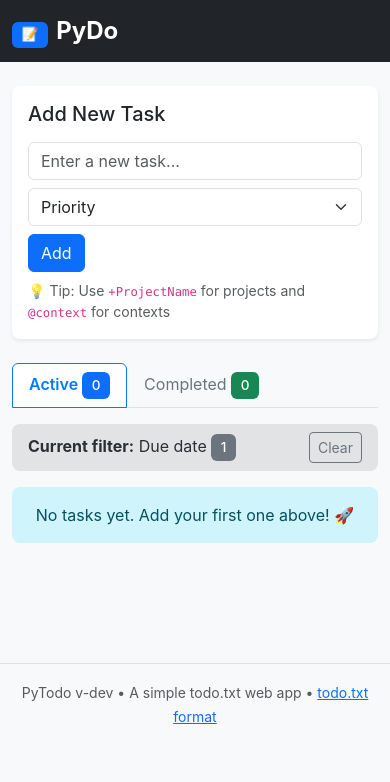
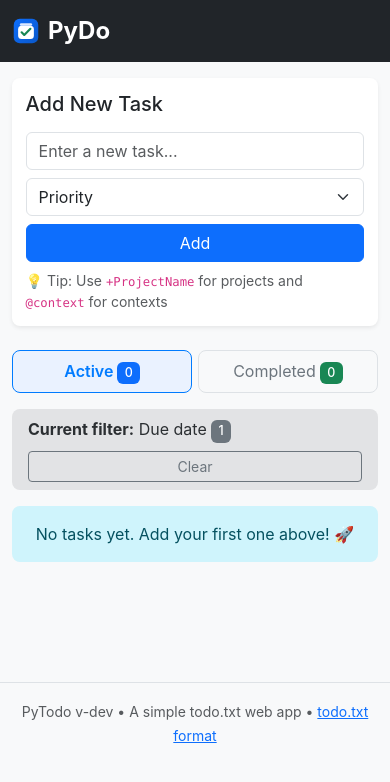
Before and after one commit to viper3400/pydo, a Flask app: page /due/1 in a window 390 px wide. Shown: the top 782 px of the page. Run offline with Flask 3, Linux system fonts and the light colour scheme.

Commit message:
feat: improve mobile UX, filtering clarity, and task metadata handling

```diff
--- a/app.py
+++ b/app.py
@@ -503,6 +503,17 @@ def format_date(date_str):
         return date_str
 
 
+@app.template_filter('format_due_date')
+def format_due_date(date_str):
+    """Format due date with weekday for calendar-style display."""
+    from datetime import datetime
+    try:
+        date_obj = datetime.strptime(date_str, "%Y-%m-%d")
+        return date_obj.strftime("%a, %b %d, %Y")
+    except:
+        return date_str
+
+
 @app.template_filter('is_overdue')
 def is_overdue(date_str):
     """Check if date is overdue (in the past)."""
--- a/static/style.css
+++ b/static/style.css
@@ -277,12 +277,117 @@ body {
         margin-top: 2rem;
     }
 
-    .todo-item .card-body {
+    .form-control, .form-select {
+        max-width: 100% !important;
+    }
+}
+
+@media (max-width: 767px) {
+    main.py-4 {
+        padding-top: 1rem !important;
+        padding-bottom: 1.5rem !important;
+    }
+
+    .container-lg {
+        padding-left: 0.75rem;
+        padding-right: 0.75rem;
+    }
+
+    .card-body {
+        padding: 0.85rem !important;
+    }
+
+    .add-todo-form {
+        display: grid !important;
+        grid-template-columns: 1fr;
+        gap: 0.5rem !important;
+    }
+
+    .add-todo-form .form-select,
+    .add-todo-form .btn {
+        width: 100%;
+        max-width: none !important;
+    }
+
+    .nav-tabs {
+        display: grid;
+        grid-template-columns: 1fr 1fr;
+        gap: 0.35rem;
+        border-bottom: 0;
+    }
+
+    .nav-tabs .nav-item {
+        margin-bottom: 0;
+    }
+
+    .nav-tabs .nav-link {
+        border: 1px solid var(--border-color);
+        border-radius: 0.5rem;
+        text-align: center;
+        margin-bottom: 0;
+    }
+
+    .nav-tabs .nav-link.active {
+        background-color: #eaf2ff;
+    }
+
+    .active-filter-alert {
+        flex-direction: column;
+        align-items: stretch !important;
+        gap: 0.5rem;
+    }
+
+    .active-filter-alert .btn {
+        width: 100%;
+    }
+
+    .todo-item .card-body.todo-row {
+        display: grid !important;
+        grid-template-columns: 1.35rem minmax(0, 1fr) auto;
+        align-items: start !important;
+        column-gap: 0.55rem;
+        row-gap: 0.35rem;
+        padding: 0.65rem 0.75rem !important;
+    }
+
+    .todo-content {
+        min-width: 0;
+    }
+
+    .todo-checkbox {
+        margin-top: 0.1rem;
+    }
+
+    .todo-text {
+        font-size: 0.95rem;
+    }
+
+    .task-text {
+        margin-left: 0.3rem;
+    }
+
+    .delete-form .btn {
+        line-height: 1.1;
+        padding: 0.2rem 0.45rem;
+    }
+
+    .task-group-divider span {
+        font-size: 0.82rem;
+    }
+
+    .badge {
+        font-size: 0.78rem;
+        padding: 0.3rem 0.45rem;
+    }
+
+    .edit-form .d-flex.gap-1 {
         flex-direction: column;
     }
 
-    .form-control, .form-select {
-        max-width: 100% !important;
+    .edit-form .d-flex.gap-1 .form-select,
+    .edit-form .d-flex.gap-1 .btn {
+        width: 100%;
+        max-width: none !important;
     }
 }
 
--- a/templates/base.html
+++ b/templates/base.html
@@ -4,6 +4,7 @@
     <meta charset="UTF-8">
     <meta name="viewport" content="width=device-width, initial-scale=1.0">
     <title>{% block title %}PyTodo{% endblock %}</title>
+    <link rel="icon" type="image/svg+xml" href="{{ url_for('static', filename='favicon.svg') }}">
     <link href="https://cdn.jsdelivr.net/npm/bootstrap@5.3.0/dist/css/bootstrap.min.css" rel="stylesheet">
     <link rel="stylesheet" href="{{ url_for('static', filename='style.css') }}">
     {% block extra_css %}{% endblock %}
@@ -12,7 +13,13 @@
     <nav class="navbar navbar-expand-lg navbar-dark bg-dark sticky-top">
         <div class="container-lg">
             <a class="navbar-brand" href="{{ url_for('index') }}">
-                <span class="badge bg-primary me-2">📝</span>PyDo
+                <img
+                    src="{{ url_for('static', filename='favicon.svg') }}"
+                    alt=""
+                    width="28"
+                    height="28"
+                    class="me-2 align-text-bottom"
+                >PyDo
             </a>
             {% if config.AUTH_ENABLED and session.get('authenticated') %}
                 <a href="{{ url_for('logout') }}" class="btn btn-outline-light btn-sm">Logout</a>
--- a/templates/index.html
+++ b/templates/index.html
@@ -10,7 +10,7 @@
         <div class="card mb-4 shadow-sm">
             <div class="card-body">
                 <h5 class="card-title mb-3">Add New Task</h5>
-                <form method="POST" action="{{ url_for('add_todo') }}" class="d-flex gap-2 flex-wrap">
+                <form method="POST" action="{{ url_for('add_todo') }}" class="d-flex gap-2 flex-wrap add-todo-form">
                     <input type="text" class="form-control flex-grow-1" name="text" placeholder="Enter a new task..." required minlength="1">
                     <select class="form-select" name="priority" style="min-width: 150px; max-width: 170px;">
                         <option value="">Priority</option>
@@ -41,7 +41,7 @@
         </ul>
 
         {% if filter_by not in ['active', 'completed', 'all'] %}
-            <div class="alert alert-secondary py-2 px-3 mb-3 d-flex justify-content-between align-items-center">
+            <div class="alert alert-secondary py-2 px-3 mb-3 d-flex justify-content-between align-items-center active-filter-alert">
                 <div>
                     <strong>Current filter:</strong>
                     {% if filter_by == 'project' %}
@@ -55,7 +55,7 @@
                     {% elif filter_by == 'waiting_for' %}
                         Waiting for <span class="badge bg-info text-dark">{{ filter_value }}</span>
                     {% elif filter_by == 'due' %}
-                        Due date <span class="badge bg-secondary">{{ filter_value | format_date }}</span>
+                        Due date <span class="badge bg-secondary">{{ filter_value | format_due_date }}</span>
                     {% else %}
                         {{ filter_by }}{% if filter_value %}: {{ filter_value }}{% endif %}
                     {% endif %}
@@ -118,7 +118,7 @@
                     {% endif %}
 
                     <div class="card mb-2 todo-item {% if todo.complete %}completed{% endif %} {% if filter_by == 'active' %}framed-section-card section-{{ group_key }}{% endif %}" data-index="{{ loop.index0 }}">
-                        <div class="card-body py-2 px-3 d-flex align-items-center gap-2">
+                        <div class="card-body py-2 px-3 d-flex align-items-center gap-2 todo-row">
                             <!-- Checkbox -->
                             <form method="POST" action="{{ url_for('toggle_todo', index=loop.index0) }}" class="toggle-form m-0" style="flex-shrink: 0;">
                                 <input type="hidden" name="line" value="{{ todo.to_line() }}">
@@ -128,7 +128,7 @@
                             </form>
 
                             <!-- Task Content -->
-                            <div class="flex-grow-1" style="cursor: pointer;">
+                            <div class="flex-grow-1 todo-content" style="cursor: pointer;">
                                 <div class="todo-text {% if todo.complete %}text-decoration-line-through text-muted{% endif %}" onclick="editTask(this, event)" data-line="{{ todo.to_line() }}">
                                     {% if todo.priority %}
                                         <span class="badge priority-{{ todo.priority | lower }}">{{ todo.priority }}</span>
@@ -167,7 +167,7 @@
                                             <span class="badge bg-info text-white">⏳ Waiting{% if todo.custom_fields.get('waiting') %} for {{ todo.custom_fields.get('waiting') }}{% endif %}</span>
                                         {% endif %}
                                         {% if todo.custom_fields.get('due') %}
-                                            <span class="badge {% if todo.custom_fields.get('due') | is_overdue %}bg-danger{% else %}bg-secondary{% endif %} text-white">📅 {{ todo.custom_fields.get('due') | format_date }}</span>
+                                            <span class="badge {% if todo.custom_fields.get('due') | is_overdue %}bg-danger{% else %}bg-secondary{% endif %} text-white">📅 {{ todo.custom_fields.get('due') | format_due_date }}</span>
                                         {% endif %}
                                         {% for project in todo.projects %}
                                             <a href="{{ url_for('filter_project', project=project, scope=sidebar_scope) }}" class="badge bg-info text-dark text-decoration-none">+{{ project }}</a>
--- a/todolib.py
+++ b/todolib.py
@@ -22,6 +22,24 @@ class Todo:
     projects: List[str] = field(default_factory=list)
     contexts: List[str] = field(default_factory=list)
     custom_fields: dict = field(default_factory=dict)
+
+    def _strip_leading_core_metadata(self, text: str) -> str:
+        """Strip only leading todo core metadata tokens from a line."""
+        tokens = text.split()
+        idx = 0
+
+        if self.complete and idx < len(tokens) and tokens[idx] == "x":
+            idx += 1
+            if self.completion_date and idx < len(tokens) and tokens[idx] == self.completion_date:
+                idx += 1
+
+        if self.priority and idx < len(tokens) and tokens[idx] == f"({self.priority})":
+            idx += 1
+
+        if self.creation_date and idx < len(tokens) and tokens[idx] == self.creation_date:
+            idx += 1
+
+        return " ".join(tokens[idx:])
 
     @classmethod
     def from_line(cls, line: str) -> "Todo":
@@ -91,16 +109,8 @@ class Todo:
         if self.creation_date:
             parts.append(self.creation_date)
 
-        # Reconstruct the task text
-        task_text = self.text
-        if self.complete:
-            task_text = task_text.replace("x ", "", 1).strip()
-            if self.completion_date:
-                task_text = task_text.replace(self.completion_date, "", 1).strip()
-        if self.priority:
-            task_text = task_text.replace(f"({self.priority}) ", "", 1)
-        if self.creation_date:
-            task_text = task_text.replace(f"{self.creation_date} ", "", 1)
+        # Reconstruct the task text without removing date fragments inside fields like due:YYYY-MM-DD.
+        task_text = self._strip_leading_core_metadata(self.text)
 
         parts.append(task_text)
         return " ".join(filter(None, parts))
@@ -123,16 +133,7 @@ class Todo:
 
     def get_edit_text(self) -> str:
         """Get editable task text (stripped of core metadata, keeps task markers)."""
-        text = self.text
-        if self.complete:
-            text = text.replace("x ", "", 1).strip()
-            if self.completion_date:
-                text = text.replace(self.completion_date, "", 1).strip()
-        if self.priority:
-            text = text.replace(f"({self.priority}) ", "", 1)
-        if self.creation_date:
-            text = text.replace(f"{self.creation_date} ", "", 1)
-        return text.strip()
+        return self._strip_leading_core_metadata(self.text).strip()
 
 
 class TodoList:
```
Also changed, not shown: README.md, static/favicon.svg (added).
